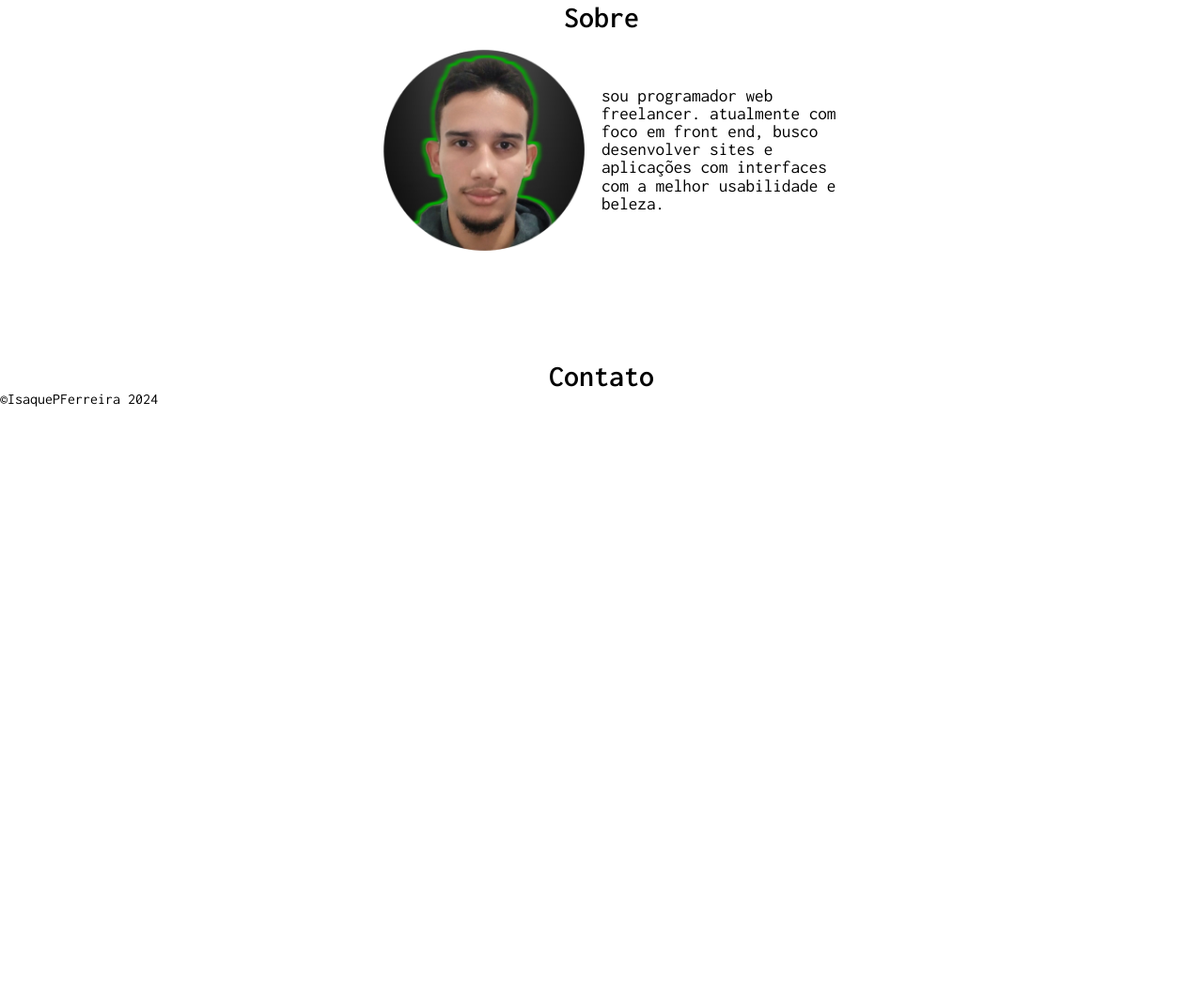
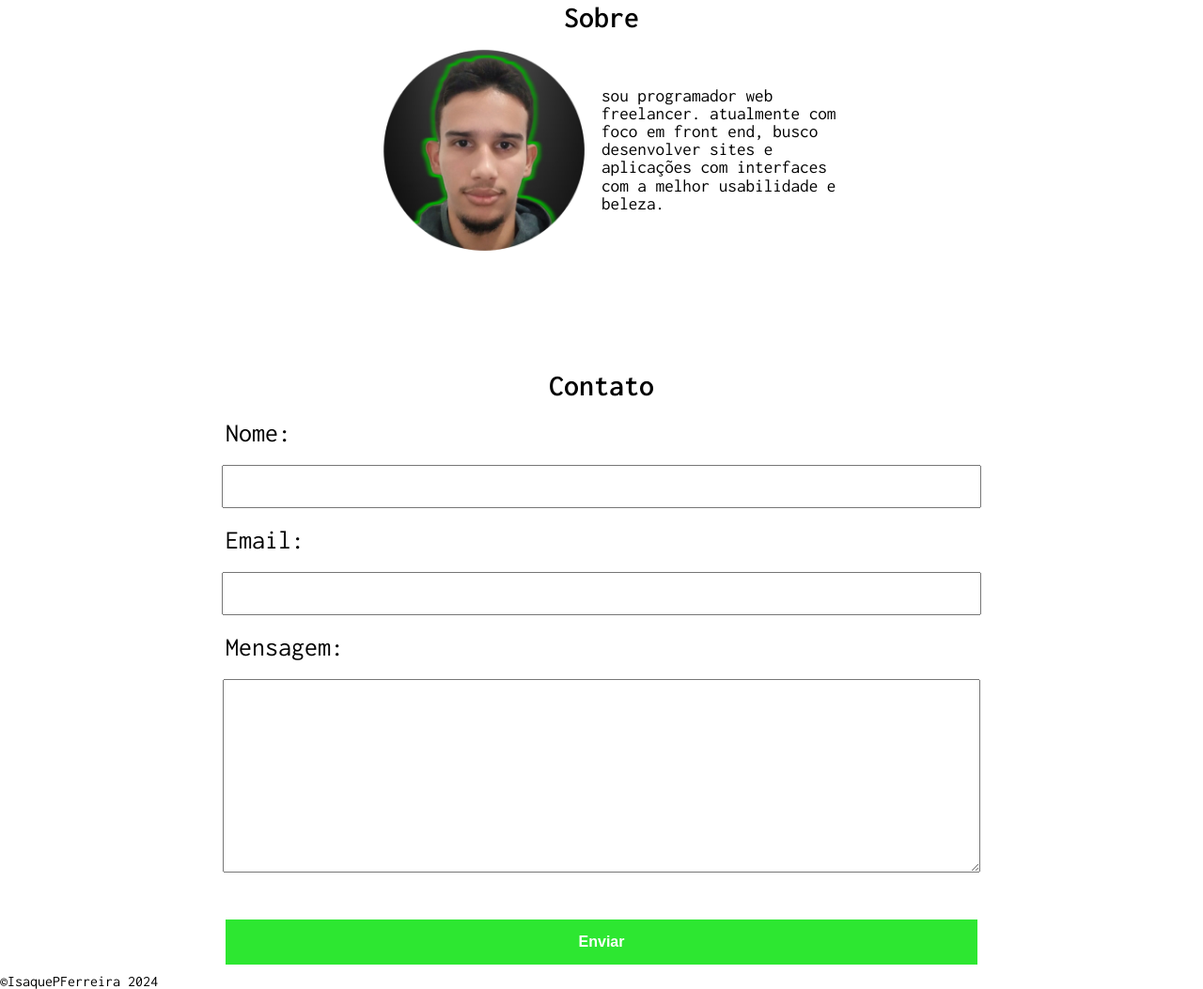
Before and after one commit to IsaquePFerreira/isaquepferreira.github.io, a plain HTML site: page index.html in a window 1280 px wide. Shown: the part 1047-2100 px from the top of the page at 94% size. Before the commit the page ends 1480 px from the top, so only its background shows below. Drawn offline with Linux system fonts and the light colour scheme.

Commit message:
Add main-form

```diff
--- a/assets/css/main.css
+++ b/assets/css/main.css
@@ -13,6 +13,7 @@
 @import "./components/skills-list.css";
 @import "./components/skills-container.css";
 @import "./components/main-about.css";
+@import "./components/main-form.css";
 
 @media (prefers-reduced-motion: no-preference) {
     html {
--- a/index.html
+++ b/index.html
@@ -101,7 +101,26 @@
         </section>
         <!--Contact-->
         <section>
-            <h2 id="contact" class="main-subtitle">Contato</h2>
+            <form method="https://formsubmit.co/pferreiraisaque4@gmail.com" action="POST" class="main-form">
+                <legend class="main-subtitle">Contato</legend>
+                <input type="hidden" name="_autoresponse" value="Muito obrigado
+                por nos enviar um email, logo entraremos em contato!">
+                <input type="hidden" name="_next"
+                value="https://isaquepferreira.github.io/thanks.html">
+                <label class="main-label" for="name">Nome:</label>
+                <input class="main-input" type="text" id="name"
+                    name="name" required>
+                <label class="main-label" for="email">Email:</label>
+                <input class="main-input" type="email" id="email"
+                    name="email" required>
+                <label class="main-label" for="message">Mensagem:</label>
+                <textarea class="main-input -textarea" name="message"
+                    id="message">
+                </textarea>
+                <button class="action-button -full" type="submit">
+                    Enviar
+                </button>
+            </form>
         </section>
         <!--Footer-->
         <footer>&copy;IsaquePFerreira 2024</footer>
```
